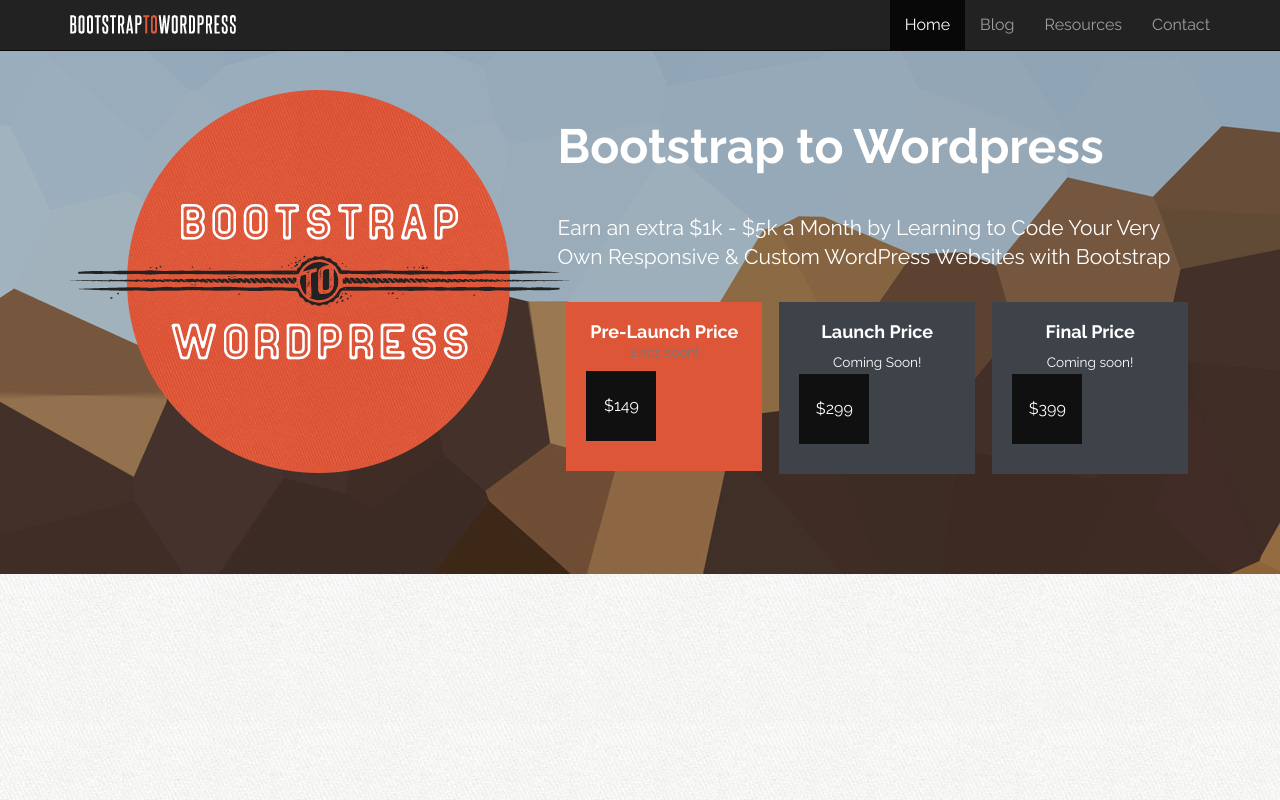
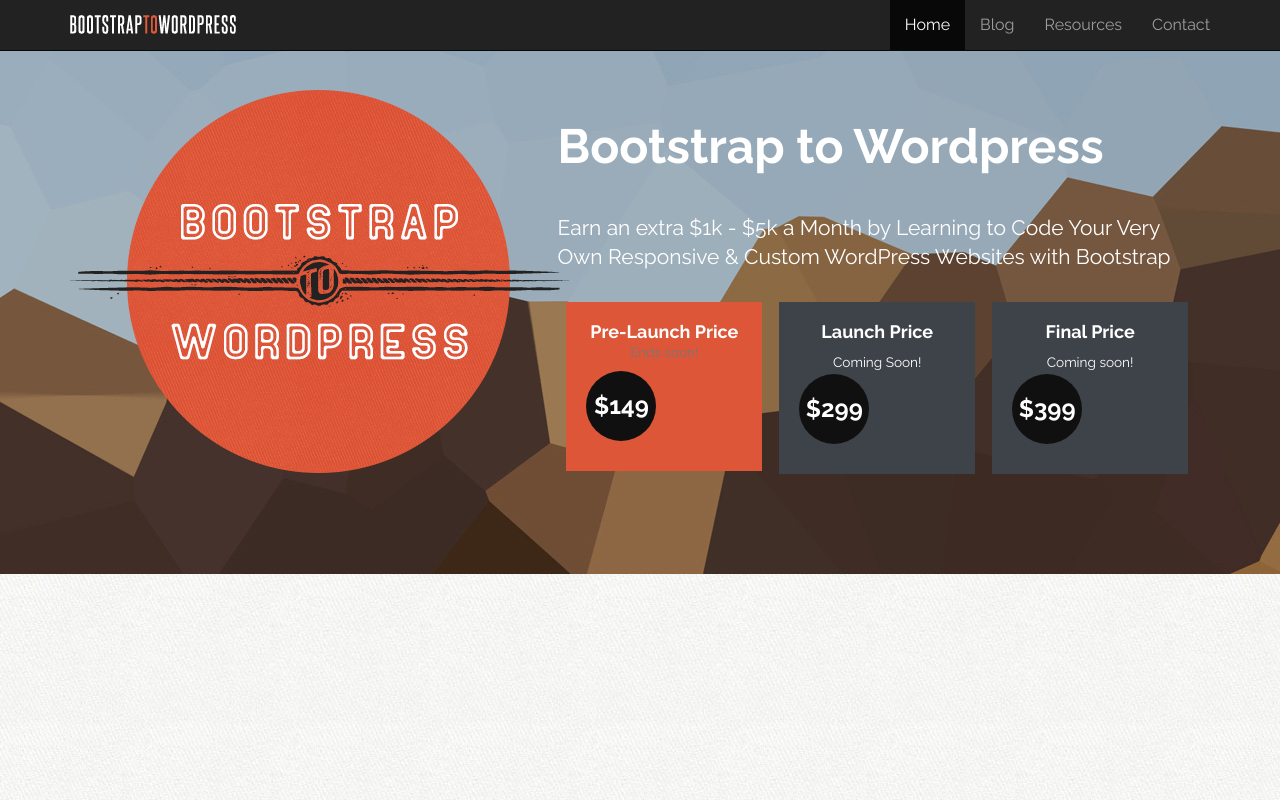
Before and after one commit to Rayyanahmed/B2W, a plain HTML site: page index.html in a window 1280 px wide. Drawn offline with nearby package versions, Linux system fonts and the light colour scheme.

Commit message:
made the price a complete circle

```diff
--- a/assets/css/custom.css
+++ b/assets/css/custom.css
@@ -79,4 +79,8 @@
 	width: 70px;
 	text-align: center;
 	line-height: 70px;
+	font-weight: bold;
+	font-size: 24px;
+	border-radius: 100%;
+
 }
```
